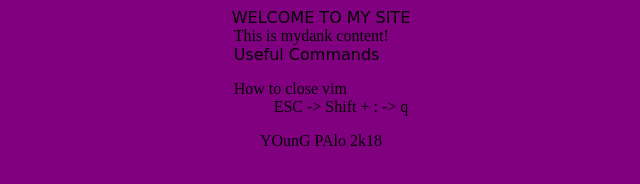
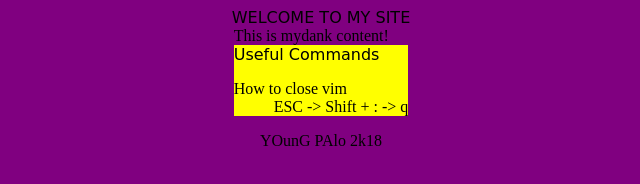
Before and after one commit to juniorpalo/cmd-website, a plain HTML site: page index.html in a window 1280 px wide. Shown: the whole page, without its empty margins (319-959 px from the left). Drawn offline with Linux system fonts and the light colour scheme.

Commit message:
changed background color of section

```diff
--- a/index.css
+++ b/index.css
@@ -9,3 +9,6 @@ header:first-child{
 body{
         background-color: purple;
 }
+section{
+	background-color: yellow;
+}
```
